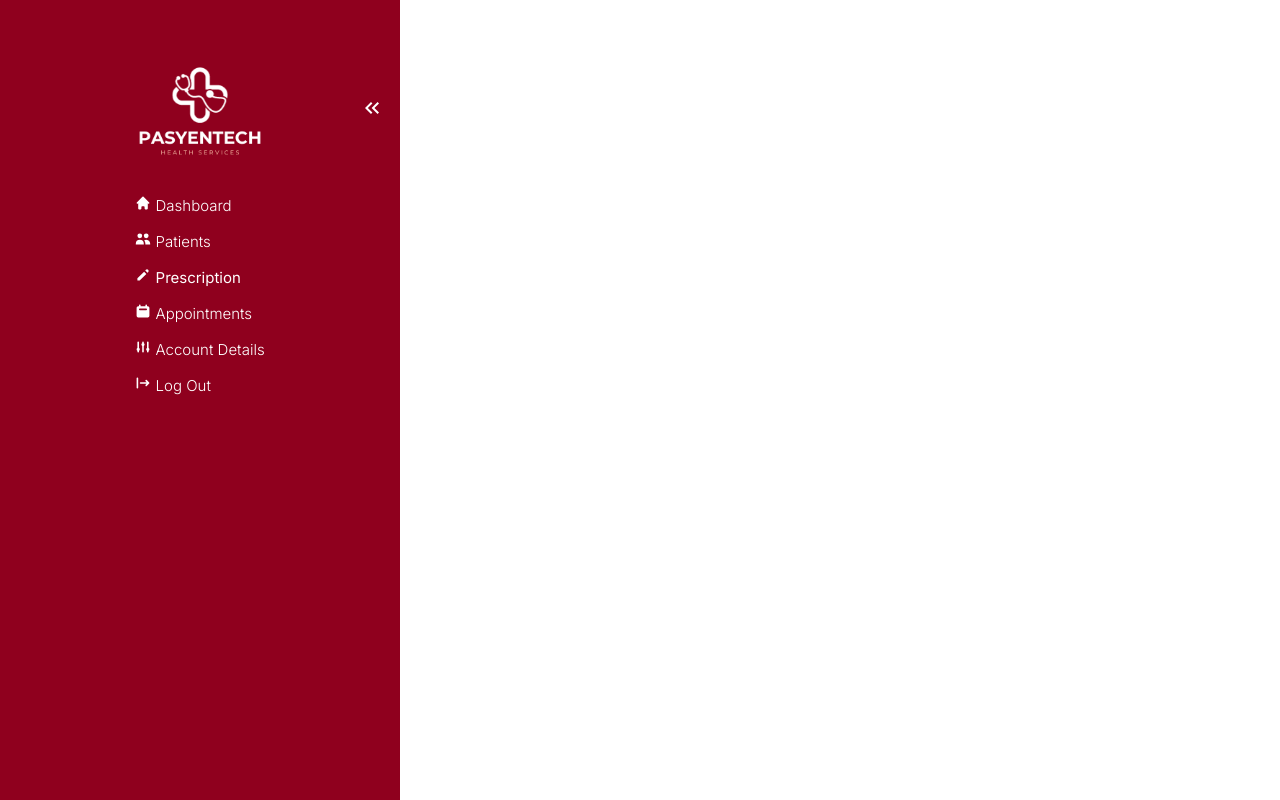
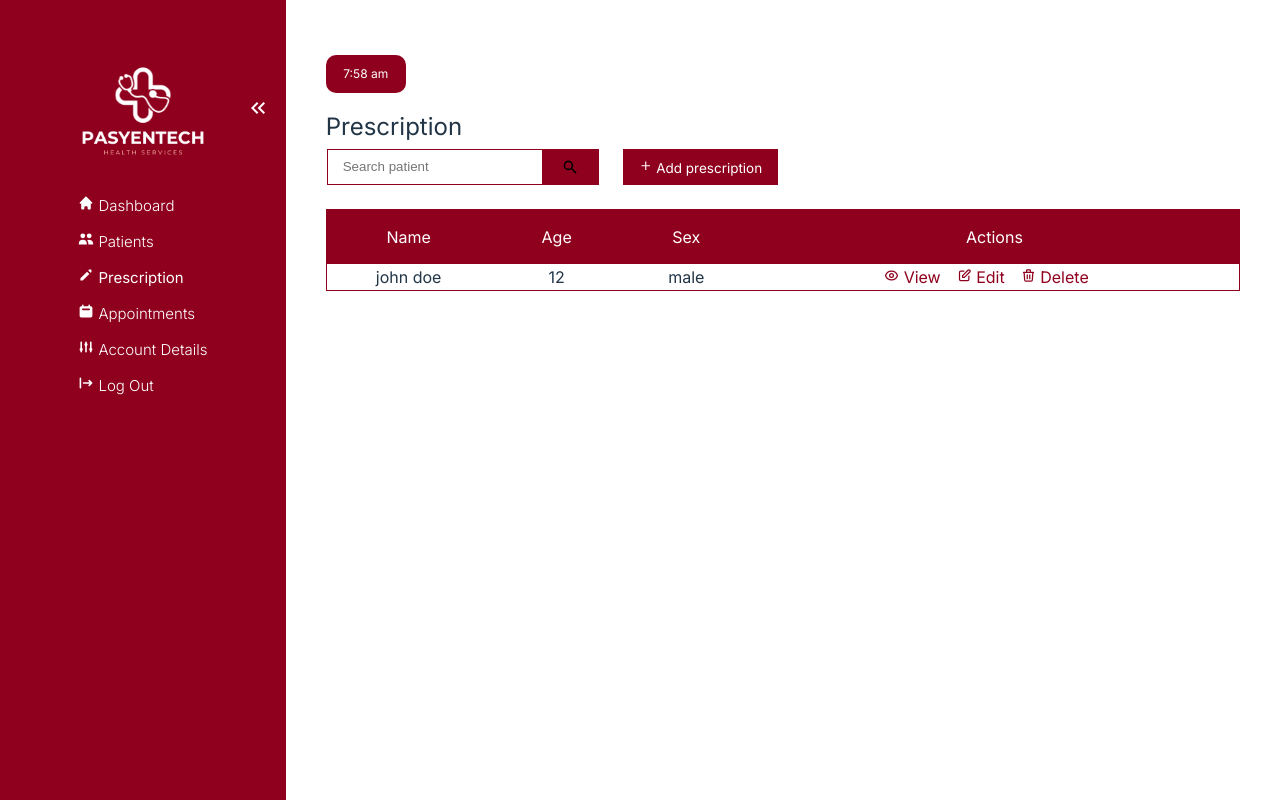
Before and after one commit to jaanides0213/pasyentech-deploy, a React (Vite) app: page /prescription in a window 1280 px wide. Built offline with nearby package versions, Linux system fonts and the light colour scheme; the HTML template or start-up script is replaced by a standard one.

Commit message:
frontend for prescription

```diff
--- a/src/pages/Prescription/Prescription.jsx
+++ b/src/pages/Prescription/Prescription.jsx
@@ -1,17 +1,94 @@
-import React, { Component } from 'react'
+import React, { Component } from "react";
 import Sidebar from "../../components/Sidebar/Sidebar.jsx";
 import Styles from "./Prescription.module.css";
-
-
+import Header from "../../components/Header/Header.jsx";
+import { IoMdAdd } from "react-icons/io";
+import {
+  HiSearch,
+  HiOutlinePencilAlt,
+  HiOutlineEye,
+  HiOutlineTrash,
+} from "react-icons/hi";
 
 export class Prescription extends Component {
   render() {
     return (
       <main className={Styles["Patient__cont"]}>
-        <Sidebar/>
+        <Sidebar />
+        <div className={Styles["Patient__cont-main"]}>
+          <div className={Styles["Patient__cont-header"]}>
+            <Header />
+          </div>
+          <div className={Styles["Patient__cont-column-main"]}>
+            <h2>Prescription</h2>
+          </div>
+
+          {/* for searchbar/add/sort */}
+          <div className={Styles["Patient_search_add_container"]}>
+            <div className={Styles["Patient_search_bar"]}>
+              <input
+                className={Styles["Patient_search_input"]}
+                placeholder="Search patient"
+                type="text"
+              />
+            </div>
+            <div>
+              <button className={Styles["Patient_search_button"]}>
+                <HiSearch />
+              </button>
+            </div>
+            <div className={Styles["Patient_add_bar"]}>
+              <button className={Styles["Patient_add_button"]}>
+                <IoMdAdd /> Add prescription
+              </button>
+            </div>
+          </div>
+
+          {/* for table */}
+          <div>
+            <table className={Styles["Patient_table"]}>
+              <thead className={Styles["Patient_table_main_head"]}>
+                <tr>
+                  <th>Name</th>
+                  <th>Age</th>
+                  <th>Sex</th>
+                  <th>Actions</th>
+                </tr>
+              </thead>
+              <tbody className={Styles["Patient_table_data"]}>
+                <tr>
+                  <th>john doe</th>
+                  <th>12</th>
+                  <th>male</th>
+                  <th>
+                    <div className={Styles["Patient_table_action"]}>
+                      <div className={Styles["Action__Styling"]}>
+                        <a  className={Styles["Action__link__Styling"]} >
+                        <HiOutlineEye size="15px" /> View
+                        </a>
+                      </div>
+                      <div className={Styles["Action__Styling"]}>
+                        <a  className={Styles["Action__link__Styling"]} >
+                        <HiOutlinePencilAlt size="15px" /> Edit
+                        </a>
+                      </div>
+                      <div className={Styles["Action__Styling"]}>
+                        <a  className={Styles["Action__link__Styling"]} >
+                        <HiOutlineTrash size="15px" /> Delete
+                        </a>
+                      </div>
+
+
+                    </div>
+                  </th>
+                </tr>
+              </tbody>
+            </table>
+          </div>
+        </div>
       </main>
-    )
+    );
   }
 }
 
-export default Prescription
+export default Prescription;
--- a/src/pages/Prescription/Prescription.module.css
+++ b/src/pages/Prescription/Prescription.module.css
@@ -34,6 +34,7 @@ body {
     margin-left: 1px;
     flex-direction: row;
     width: 95%;
+    padding-bottom: 1.5rem;
 }
 
 .Patient_search_bar {
@@ -129,7 +130,7 @@ body {
 .Patient_table_data td {
     font-size: 15px;
     text-align: center;
-    padding: 10px;
+    padding: 15px;
     color: #8F001E;
     font-weight: 600;
     border-bottom: 1px solid #8F001E;
```
Also changed, not shown: src/pages/Prescription/Prescription_Form.jsx (added).
